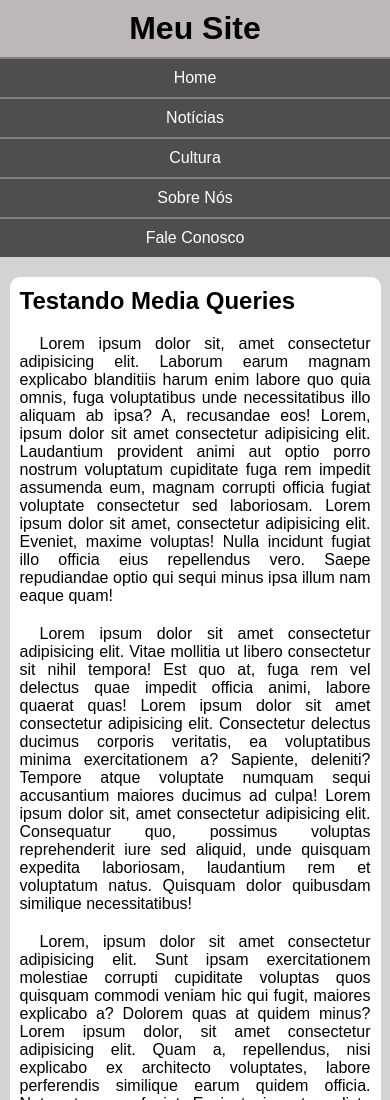
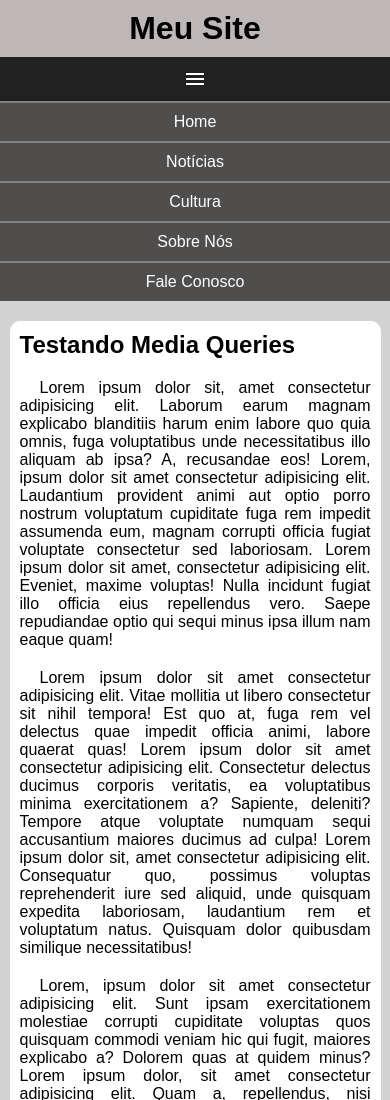
Before and after one commit to RodrigoSSK/html-css, a plain HTML site: page exercicios/ex026/mq005/index.html in a window 390 px wide. Shown: the top 1100 px of the page. Drawn offline with nearby package versions, Linux system fonts and the light colour scheme.

Commit message:
exercício 26 005 media querie

```diff
--- a/exercicios/ex026/mq005/estilos/style.css
+++ b/exercicios/ex026/mq005/estilos/style.css
@@ -17,6 +17,20 @@ header {
 header > h1 {
     padding: 10px;
     text-align: center;
+}
+
+span#burguer {
+    background-color: rgb(34, 33, 33);
+    display: block;
+    color: white;
+    text-align: center;
+    padding: 10px;
+}
+
+span#burguer:hover {
+    background-color: white;
+    color: black;
+    cursor: pointer;
 }
 
 menu {
--- a/exercicios/ex026/mq005/index.html
+++ b/exercicios/ex026/mq005/index.html
@@ -4,12 +4,16 @@
     <meta charset="UTF-8">
     <meta name="viewport" content="width=device-width, initial-scale=1.0">
     <title>Media Queries</title>
+    <link rel="stylesheet" href="https://fonts.googleapis.com/css2?family=Material+Symbols+Outlined:opsz,wght,FILL,GRAD@24,400,0,0&icon_names=menu" />
     <link rel="stylesheet" href="estilos/style.css">
 </head>
 <body>
     <header>
         <h1>Meu Site</h1>
-        <menu>
+        <span id="burguer" class="material-symbols-outlined" onclick="clickMenu()">
+            menu
+            </span>
+        <menu id="itens">
             <ul>
                 <li><a href="#">Home</a></li>
                 <li><a href="#">Notícias</a></li>
@@ -29,6 +33,14 @@
             <p>Lorem, ipsum dolor sit amet consectetur adipisicing elit. Sunt ipsam exercitationem molestiae corrupti cupiditate voluptas quos quisquam commodi veniam hic qui fugit, maiores explicabo a? Dolorem quas at quidem minus? Lorem ipsum dolor, sit amet consectetur adipisicing elit. Quam a, repellendus, nisi explicabo ex architecto voluptates, labore perferendis similique earum quidem officia. Natus, tempore fugiat. Ea iusto inventore dicta molestiae! Lorem ipsum dolor sit amet consectetur, adipisicing elit. Unde aliquam assumenda at aspernatur illum facere quo animi libero quibusdam non obcaecati, neque aut id perspiciatis molestiae tenetur laborum. Hic, sequi?</p>
         </article>
     </main>
-
+    <script>
+        function clickMenu() {
+            if (itens.style.display == 'block') {
+                itens.style.display = 'none'
+            } else {
+                itens.style.display = 'block'
+            }
+        }
+    </script>
 </body>
 </html>
```
